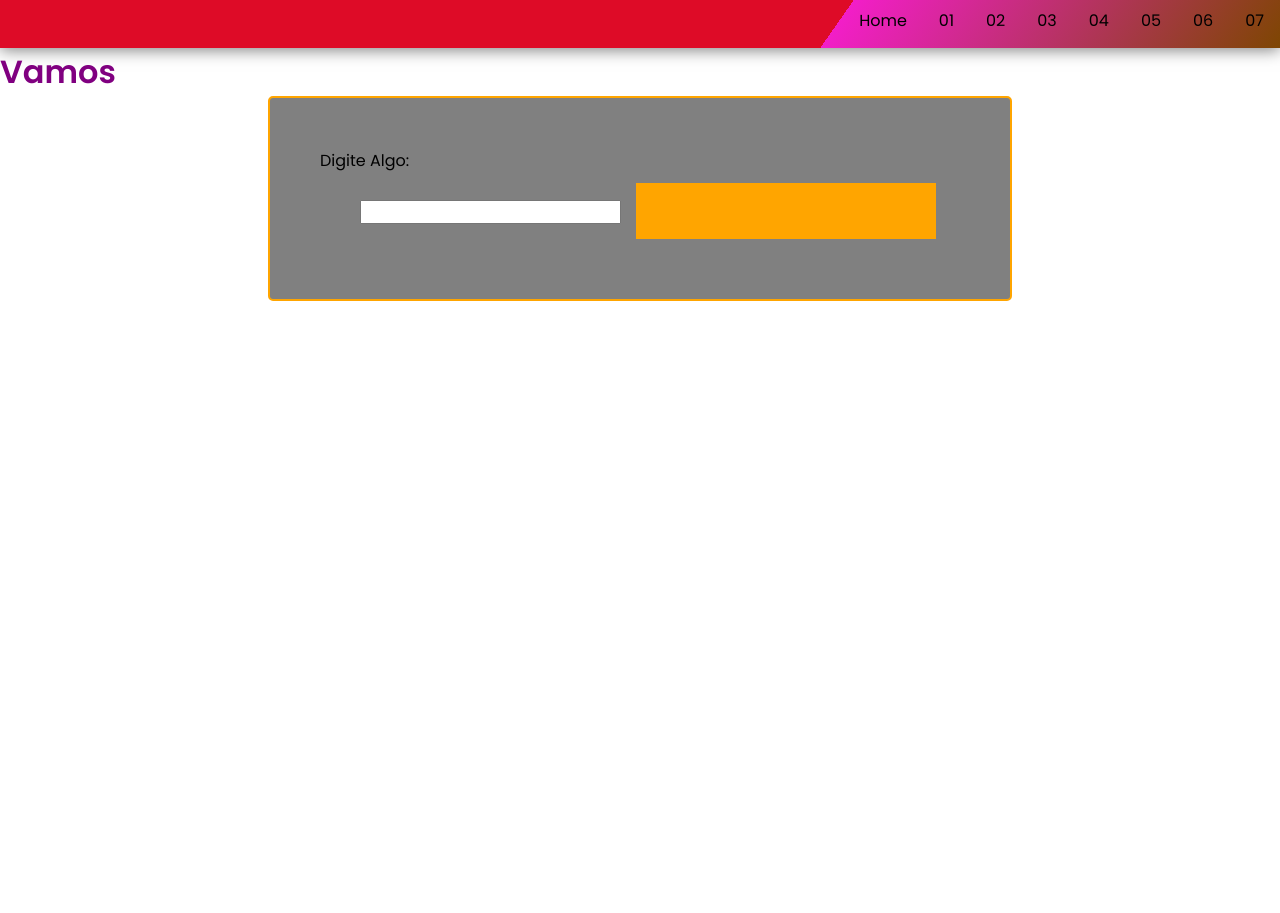
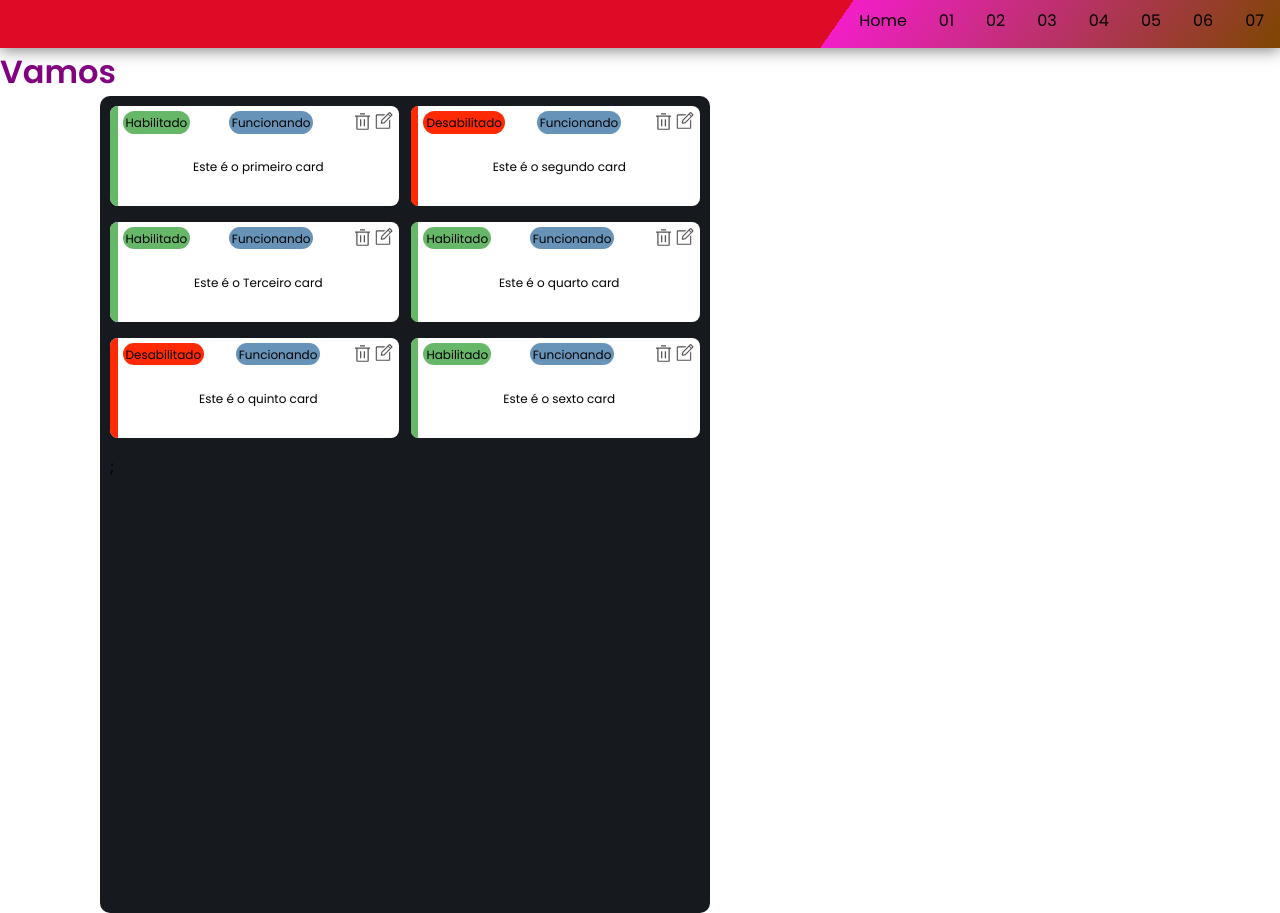
Before and after one commit to Manfrajola/crm, a React (Create React App) app: page /equipeb in a window 1280 px wide. Before the commit the page ends 800 px from the top, so only its background shows below. Built offline with nearby package versions, Linux system fonts and the light colour scheme.

Commit message:
Commit
Commit

```diff
--- /dev/null
+++ b/src/components/equipebCards/index.jsx
@@ -0,0 +1,34 @@
+import { CardStyle } from "./styles"
+import {ReactComponent as DeleteIcon} from './assets/delete.svg'
+import {ReactComponent as EditIcon } from './assets/edit.svg'
+
+const Card = ({ span1, span2, text}) => {
+
+    const isEnabled = span1 === "Habilitado"
+
+    return (
+
+            <CardStyle isEnabled={isEnabled} >
+                <div className="status isEnabled"></div>
+                <div className="cardContent">
+                <div className="cardHeader">
+                    <div className='statusCard isEnabled'>
+                        {span1}
+                    </div>
+                    <div className="statusCard response">
+                        {span2}
+                    </div>
+                    <div className="actions">
+                        <DeleteIcon /><EditIcon />
+                    </div>
+                </div>
+                    <div className="cardBody">
+                        {text}
+                    </div>
+                </div>
+            </CardStyle>
+
+    )
+}
+
+export default Card
--- /dev/null
+++ b/src/components/equipebCards/styles.jsx
@@ -0,0 +1,52 @@
+import styled from "styled-components"
+
+const CardStyle = styled.div`
+    width: 100%;
+    height: 100px;
+    font-size: 12px;
+    display: flex;
+    background-color: white;
+    border-radius: 8px;
+    justify-self: center;
+
+    .cardContent {
+        width: 100%;
+        padding: 5px;
+    }
+
+    .status {
+        width: 8px;
+        border-radius: 8px 0 0 8px;
+    }
+
+    .isEnabled {
+        background-color: ${({isEnabled}) => isEnabled ? '#67b769' : '#fe2a06'};
+    }
+
+    .response {
+        background-color: #6893B9;
+    }
+
+    .cardHeader {
+        display: flex;
+        justify-content: space-between;
+        height: 25%;
+    }
+
+    .statusCard {
+       border-radius: 16px;
+       padding: 3px;
+    }
+
+    .cardBody {
+        justify-content: center;
+        height: 75%;
+        align-items: center;
+        display: flex;
+    }
+
+`
+
+export {
+    CardStyle,
+}
--- a/src/pages/Equipeb/index.jsx
+++ b/src/pages/Equipeb/index.jsx
@@ -1,38 +1,62 @@
-import {React, useState} from 'react'
+import {React} from 'react'
+import Card from '../../components/equipebCards';
 import Navbar from "../../components/navbarUser"
 
-import { H1, Div, Div2, Div3, Div4 } from "./styles";
+import { MainStyle, BoardStyle} from "./styles";
 
 const Equipeb = () => {
-  const[message, setMessage] = useState('');
-
-  const handleMessage = (e) => {
-    setMessage(e.target.value);
-
-  }
+  const cards = [
+    {
+        id: 1,
+        span1: "Habilitado",
+        span2: "Funcionando",
+        text: "Este é o primeiro card",
+    },
+    {
+        id: 2,
+        span1: "Desabilitado",
+        span2: "Funcionando",
+        text: "Este é o segundo card",
+    },
+    {
+        id: 3,
+        span1: "Habilitado",
+        span2: "Funcionando",
+        text: "Este é o Terceiro card",
+    },
+    {
+      id: 4,
+      span1: "Habilitado",
+      span2: "Funcionando",
+      text: "Este é o quarto card",
+  },
+  {
+      id: 5,
+      span1: "Desabilitado",
+      span2: "Funcionando",
+      text: "Este é o quinto card",
+  },
+  {
+      id: 6,
+      span1: "Habilitado",
+      span2: "Funcionando",
+      text: "Este é o sexto card",
+  },
+];
 
   return (
-    <>
-    <Navbar />
-      <H1>Vamos</H1>
-      <Div>
-        <label>Digite Algo:</label>
-        <Div2>
-          <Div4>
-          <input
-            type="text"
-            id="message"
-            name="message"
-            onChange={handleMessage}
-            value={message}>
-          </input>
-          </Div4>
-          <Div3>
-            <span>{message}</span>
-          </Div3>
-        </Div2>
-      </Div>
-    </>
+    <MainStyle>
+      <Navbar />
+      <h1>Vamos</h1>
+      <BoardStyle>
+        {cards.map(item => (
+            <Card
+              span1={item.span1}
+              span2={item.span2}
+              text={item.text} />
+        ))};
+      </BoardStyle>
+    </MainStyle>
   )
 }
 
--- a/src/pages/Equipeb/styles.jsx
+++ b/src/pages/Equipeb/styles.jsx
@@ -1,37 +1,24 @@
 import styled from  "styled-components"
 
-export const H1 = styled.h1 `
-    color: purple;
+const BoardStyle = styled.div`
+    width: 590px;
+    height: 797px;
+    display: grid;
+    align-content: flex-start;
+    background-color: #16191E;
+    border-radius: 10px;
+    margin-left: 100px;
+    grid-template-columns: 49% 49%;
+    gap: 2%;
+    padding: 10px;
+`
+const MainStyle = styled.div`
+    h1{
+        color: purple;
+    }
 `
 
-export const Div = styled.div`
-    width: 50%;
-    display: flex;
-    margin: 0 auto;
-    align-items: center;
-    flex-wrap: wrap;
-    background-color: gray;
-    padding: 50px;
-    border: 2px solid orange;
-    border-radius: 5px;
-`
-
-export const Div2 = styled.div`
-    display: flex;
-    margin: 0 auto;
-    padding: 10px;
-
-`
-
-export const Div3 = styled.div`
-    width: 300px;
-    background-color: orange;
-    flex-direction: row;
-    display: flex;
-    padding-right: 35 px;
-
-`
-
-export const Div4 = styled.div`
-    padding: 15px;
-`
+export {
+    MainStyle,
+    BoardStyle
+}
```
Also changed, not shown: src/components/equipebCards/assets/delete.svg (added), src/components/equipebCards/assets/edit.svg (added).
